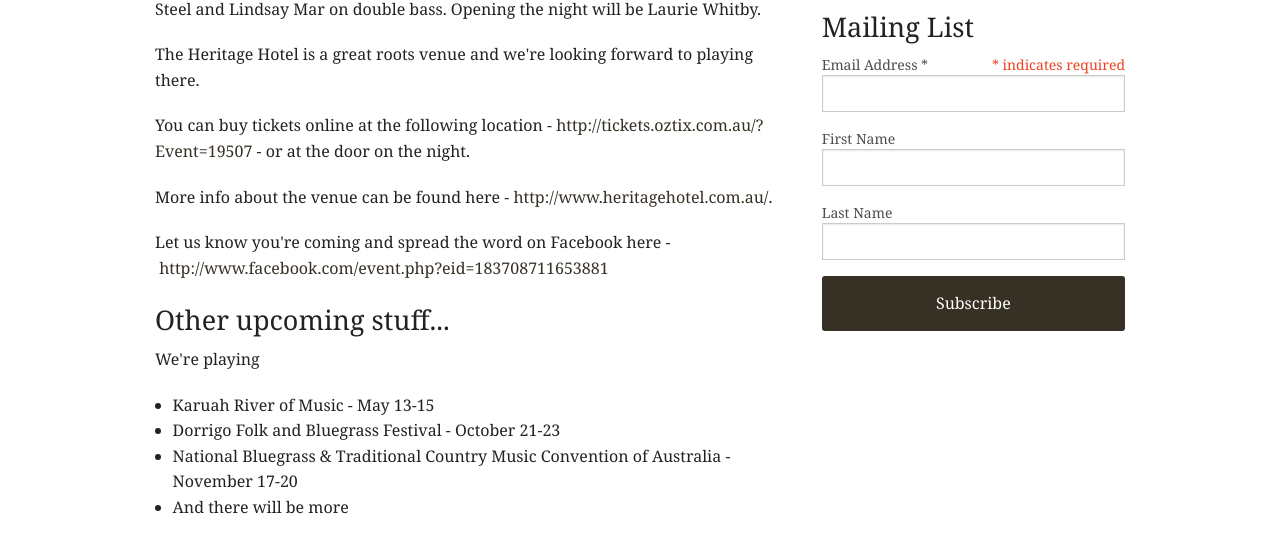
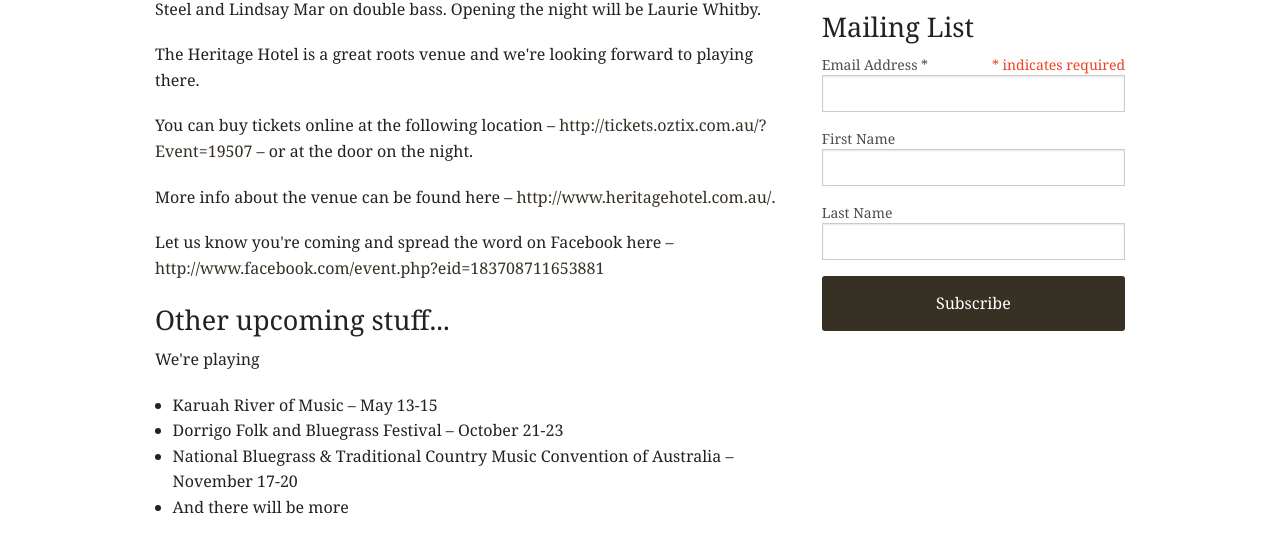
Before and after one commit to nbpayne/dear-orphans, a Jekyll site: the page built from _posts/2011-02-03-dear-orphans-come-to-the-illawarra-and-other-plans.md, in a window 1280 px wide. Shown: the part 592-1136 px from the top of the page. Built offline with Jekyll 4.4.1, drawn with Linux system fonts in a browser that asks for light colours; part of the change alters nothing that is shown.

Commit message:
Updated 2011-02-03-dear-orphans-come-to-the-illawarra-and-other-plans.md

```diff
--- a/_posts/2011-02-03-dear-orphans-come-to-the-illawarra-and-other-plans.md
+++ b/_posts/2011-02-03-dear-orphans-come-to-the-illawarra-and-other-plans.md
@@ -1,8 +1,10 @@
 ---
 layout: post
-title: "Dear Orphans come to the Illawarra and other plans"
-author: "Nick Payne"
+title: Dear Orphans come to the Illawarra and other plans
+author: Nick Payne
+published: true
 ---
+
 
 ## Heritage Hotel, Bulli gig Friday February 11
 
@@ -12,15 +14,15 @@ author: "Nick Payne"
 <p>On Friday February 11 we're playing our first ever gig down in the Illawarra. We'll be playing at the Heritage Hotel in Bulli supporting our good friend Jackie Dee.</p>
 <p>Jackie's been making an impact in the country scene with her debut EP tide and she'll be appearing with her band. We're heading down with Mike Kirkley on Pedal Steel and Lindsay Mar on double bass. Opening the night will be Laurie Whitby.</p>
 <p>The Heritage Hotel is a great roots venue and we're looking forward to playing there.</p>
-<p>You can buy tickets online at the following location -&nbsp;<a class="external" href="http://tickets.oztix.com.au/?Event=19507" target="_blank">http://tickets.oztix.com.au/?Event=19507</a>&nbsp;- or at the door on the night.</p>
-<p>More info about the venue can be found here -&nbsp;<a class="external" href="http://www.heritagehotel.com.au/">http://www.heritagehotel.com.au/</a>.</p>
-<p>Let us know you're coming and spread the word on Facebook here -&nbsp;<a class="external" href="http://www.facebook.com/event.php?eid=183708711653881" target="_blank">http://www.facebook.com/event.php?eid=183708711653881</a></p>
+<p>You can buy tickets online at the following location &ndash; <a class="external" href="http://tickets.oztix.com.au/?Event=19507" target="_blank">http://tickets.oztix.com.au/?Event=19507</a> &ndash; or at the door on the night.</p>
+<p>More info about the venue can be found here &ndash; <a class="external" href="http://www.heritagehotel.com.au/">http://www.heritagehotel.com.au/</a>.</p>
+<p>Let us know you're coming and spread the word on Facebook here &ndash; <a class="external" href="http://www.facebook.com/event.php?eid=183708711653881" target="_blank">http://www.facebook.com/event.php?eid=183708711653881</a></p>
 <h3>Other upcoming stuff...</h3>
-<p>We're playing&nbsp;</p>
+<p>We're playing</p>
 <ul>
-<li>Karuah River of Music - May 13-15</li>
-<li>Dorrigo Folk and Bluegrass Festival - October 21-23</li>
-<li>National Bluegrass &amp; Traditional Country Music Convention of Australia - November 17-20</li>
+<li>Karuah River of Music &ndash; May 13-15</li>
+<li>Dorrigo Folk and Bluegrass Festival &ndash; October 21-23</li>
+<li>National Bluegrass &amp; Traditional Country Music Convention of Australia &ndash; November 17-20</li>
 <li>And there will be more</li>
 </ul>
 <p>We're also working on some Orphanage Sessions and would love to hear about who you'd like to see come to Sydney to play with us. Drop us a line on the <a href="{{ site.baseurl }}/contact">Contact Us</a> page or post a message on <a href="http://www.facebook.com/dearorphans" target="_blank">Facebook</a>.</p>
```
